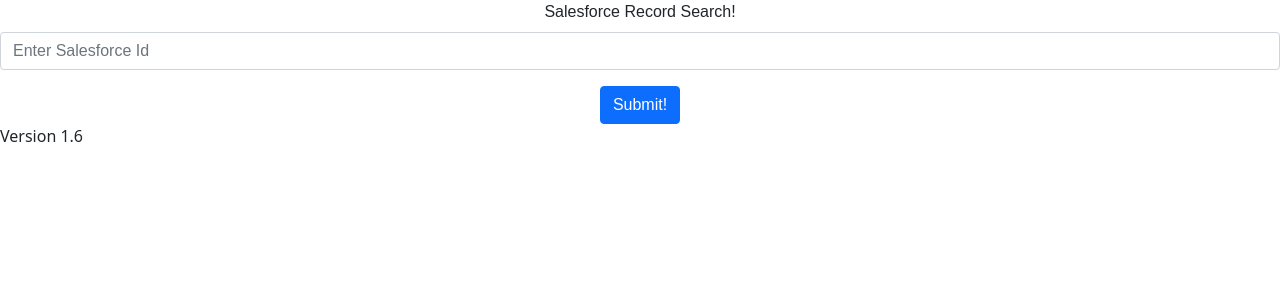
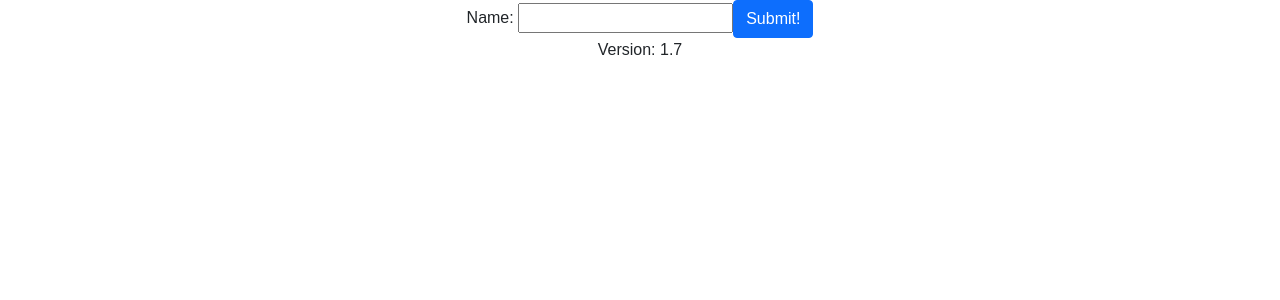
Before and after one commit to Tomreed89/SFDC_Search_App, a React (Create React App) app: page / in a window 1280 px wide. Shown: the top 300 px of the page. Built offline with nearby package versions, Linux system fonts and the light colour scheme.

Commit message:
Update 1.7

```diff
--- a/src/App.js
+++ b/src/App.js
@@ -4,29 +4,41 @@
 
 import "bootstrap/dist/css/bootstrap.min.css";
 
+function getName() {
+  return "Name: ";
+}
+
+const abc = "";
+const version = "1.7";
+
 export default function App() {
   return (
     <div className="App">
       <Form>
-        <Form.Group className="mb-3" controlId="formBasicEmail">
-          <Form.Label>Salesforce Record Search!</Form.Label>
-          <Form.Control type="text" placeholder="Enter Salesforce Id" />
-          <Form.Text className="text-muted"></Form.Text>
-        </Form.Group>
+        <label>
+          {getName()}
+          <input type="text" />
+        </label>
         <Button onClick={makeRequest} variant="primary" type="submit">
           Submit!
         </Button>
       </Form>
+      {abc}
+      {"Version: " + version}
     </div>
   );
 
   function makeRequest() {
     alert("hello!");
 
-    $.get("https://th-apex-http-callout.herokuapp.com/animals", function (
-      responseText
-    ) {
-      alert(responseText);
+    $.ajax({
+      url: "/https://th-apex-http-callout.herokuapp.com/animals",
+      //data: {
+      // zipcode: 97201
+      //},
+      success: function (result) {
+        $("#abc").html(result);
+      }
     });
 
     /*
--- a/src/index.js
+++ b/src/index.js
@@ -7,7 +7,6 @@
 ReactDOM.render(
   <StrictMode>
     <App />
-    Version 1.6
   </StrictMode>,
   rootElement
 );
```
